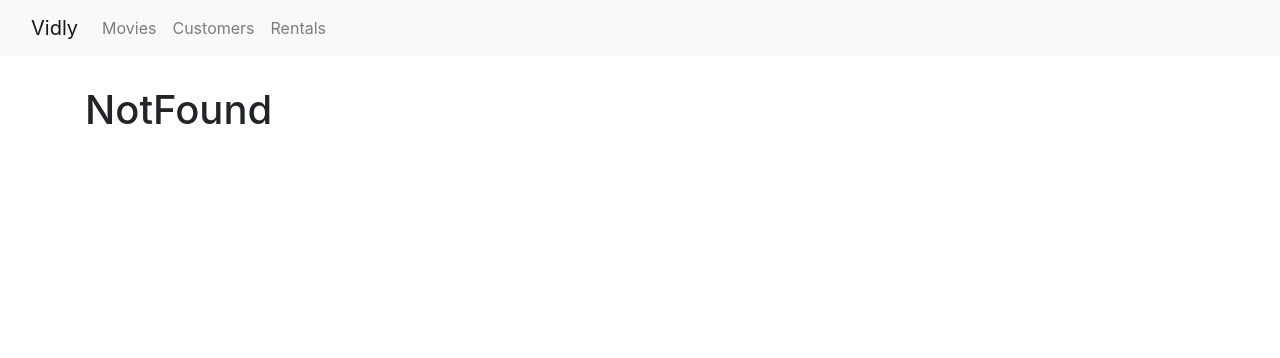
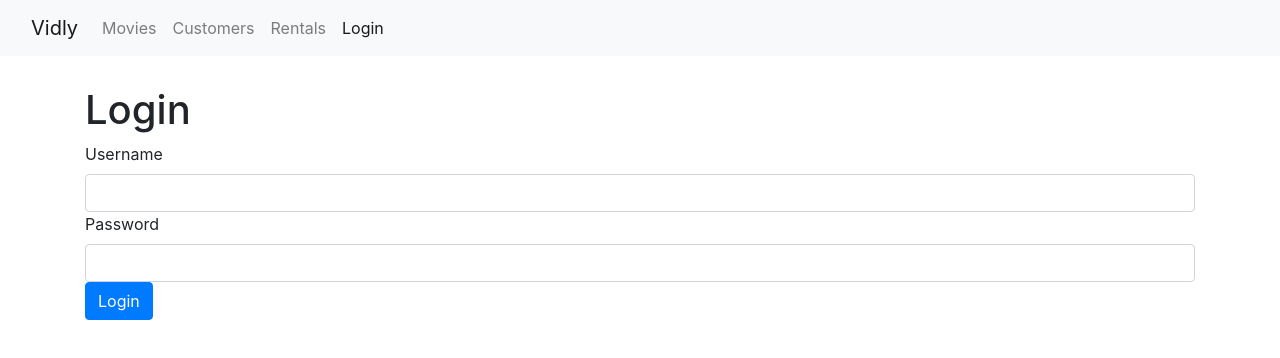
Before and after one commit to SujonMahmud6814/vidly, a React (Create React App) app: page /login in a window 1280 px wide. Before the commit this address led to /not-found. Shown: the top 358 px of the page. Built offline with nearby package versions, Linux system fonts and the light colour scheme.

Commit message:
Added login form

```diff
--- a/src/App.js
+++ b/src/App.js
@@ -6,6 +6,7 @@
 import Customers from "./components/customers";
 import NavBar from "./components/navbar";
 import MovieForm from "./components/movieForm";
+import LoginForm from './components/loginForm';
 import "./App.css";
 
 class App extends Component {
@@ -15,6 +16,7 @@
                 <NavBar />
                 <main className="container">
                     <Switch>
+                        <Route path="/login" component={LoginForm} />
                         <Route path="/movies/:id" component={MovieForm} />
                         <Route path="/movies" component={Movies} />
                         <Route path="/customers" component={Customers} />
--- /dev/null
+++ b/src/components/loginForm.jsx
@@ -0,0 +1,24 @@
+import React, { Component } from "react";
+
+class LoginForm extends Component {
+    render() {
+        return (
+            <div>
+                <h1>Login</h1>
+                <form>
+                    <div className="from-group">
+                        <label htmlFor="username">Username</label>
+                        <input id="username" type="text" className="form-control" />
+                    </div>
+                    <div className="from-group">
+                        <label htmlFor="password">Password</label>
+                        <input id="password" type="text" className="form-control" />
+                    </div>
+                    <button className="btn btn-primary">Login</button>
+                </form>
+            </div>
+        );
+    }
+}
+
+export default LoginForm;
--- a/src/components/navbar.jsx
+++ b/src/components/navbar.jsx
@@ -33,6 +33,9 @@
                         <NavLink className="nav-link" to="/rentals">
                             Rentals
                         </NavLink>
+                        <NavLink className="nav-link" to="/login">
+                            Login
+                        </NavLink>
                     </div>
                 </div>
             </div>
```
Also changed, not shown: 1 other file (tests, documents, lock files or other folders).
